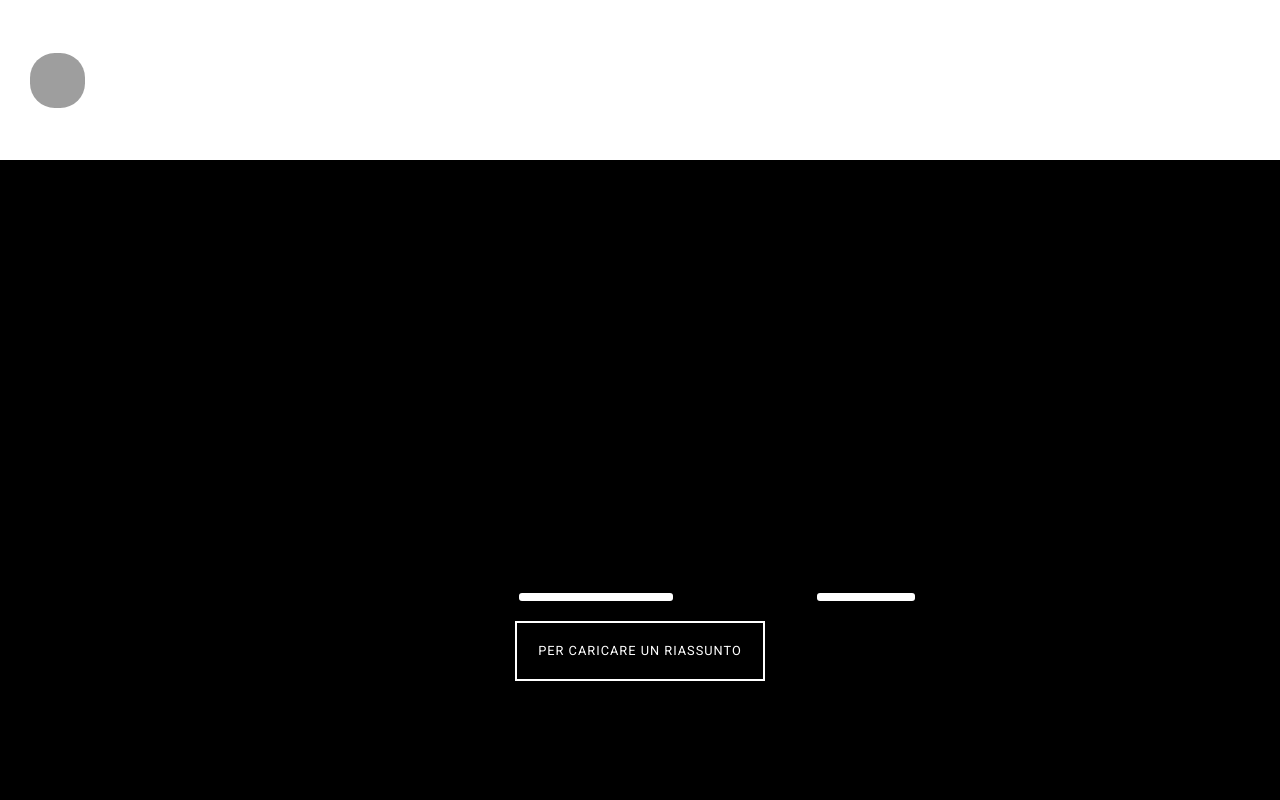
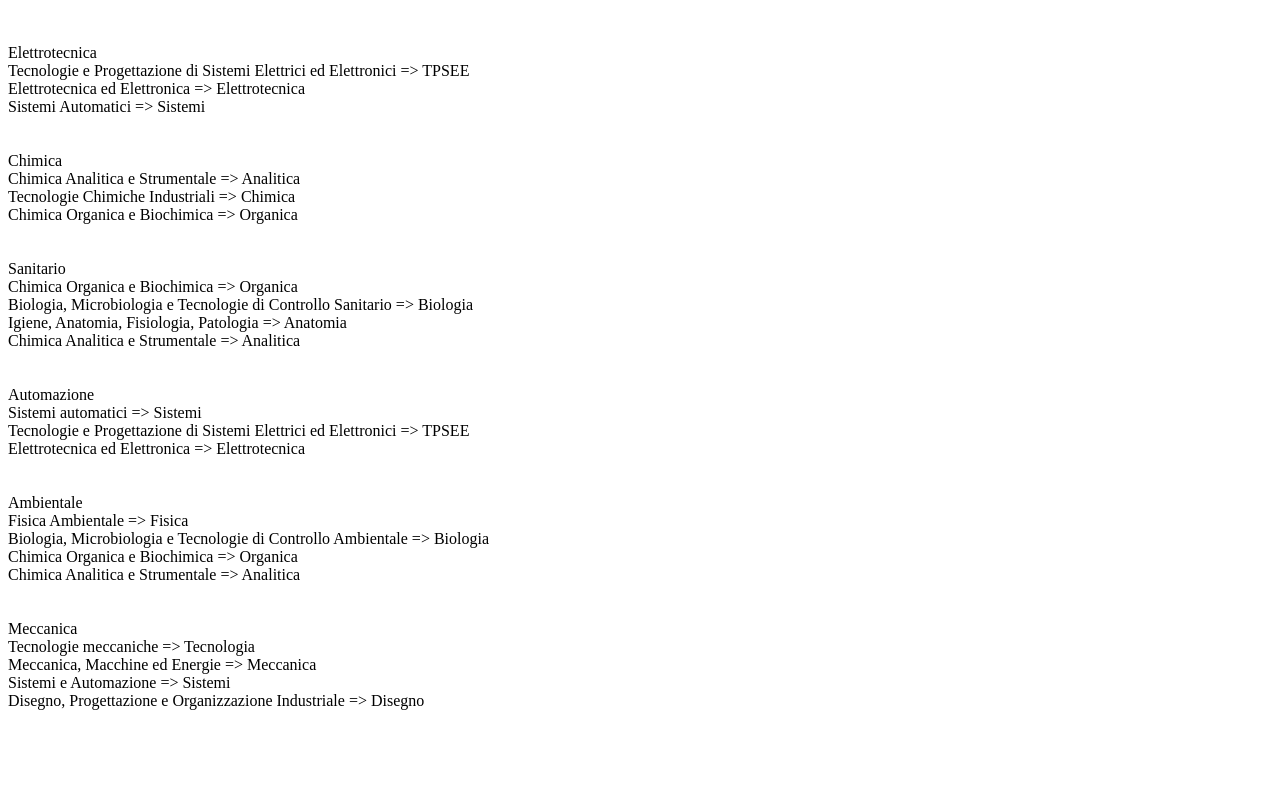
Before and after one commit to DavideVito/Riassunty, a PHP site: page /materie.html in a window 1280 px wide. Run offline with PHP 8.4, Linux system fonts and the light colour scheme; grey boxes are pictures that could not be loaded.

Commit message:
Add files via upload
Qualcosa2

```diff
--- a/materie.html
+++ b/materie.html
@@ -1,71 +1,50 @@
+<!DOCTYPE html>
 <html>
+<head>
+  <meta charset="utf-8">
+  <meta name="generator" content="AlterVista - Editor HTML"/>
+  <title></title>
+</head>
+<body><br><br>
+	Elettrotecnica<br>
+	Tecnologie e Progettazione di Sistemi Elettrici ed Elettronici => TPSEE
+    <br>
+    Elettrotecnica ed Elettronica => Elettrotecnica
+    <br>
+    Sistemi Automatici => Sistemi
+    <br><br><br>
+    Chimica<br>
+    Chimica Analitica e Strumentale => Analitica
+    <br>
+    Tecnologie Chimiche Industriali => Chimica
+    <br>
+    Chimica Organica e Biochimica => Organica
+    <br><br><br>
+    Sanitario<br>
+    Chimica Organica e Biochimica => Organica
+    <br>
+    Biologia, Microbiologia e Tecnologie di Controllo Sanitario => Biologia
+    <br>
+    Igiene, Anatomia, Fisiologia, Patologia => Anatomia
+    <br>
+    Chimica Analitica e Strumentale => Analitica
+    <br>
+    <br><br>Automazione<br>
+    Sistemi automatici => Sistemi<br>
+    Tecnologie e Progettazione di Sistemi Elettrici ed Elettronici => TPSEE<br>
+    Elettrotecnica ed Elettronica => Elettrotecnica<br>
+    <br><br>Ambientale<br>
+    Fisica Ambientale => Fisica<br>
+    Biologia, Microbiologia e Tecnologie di Controllo Ambientale => Biologia<br>
+    Chimica Organica e Biochimica => Organica<br>
+    Chimica Analitica e Strumentale => Analitica <br>
+    <br><br>Meccanica<br>
+    Tecnologie meccaniche => Tecnologia<br>
+    Meccanica, Macchine ed Energie => Meccanica<br>
+    Sistemi e Automazione => Sistemi<br>
+    Disegno, Progettazione e Organizzazione Industriale => Disegno
 
-<head>
-  <link rel="stylesheet" href="https://stackpath.bootstrapcdn.com/bootstrap/4.4.1/css/bootstrap.min.css"
-    integrity="sha384-Vkoo8x4CGsO3+Hhxv8T/Q5PaXtkKtu6ug5TOeNV6gBiFeWPGFN9MuhOf23Q9Ifjh" crossorigin="anonymous">
-  <meta http-equiv="Cache-Control" content="no-cache, no-store, must-revalidate" />
-  <link rel="icon" href="https://riassunty.altervista.org/logoITIS.jpg" type="image/jpg" />
-  <meta http-equiv="Pragma" content="no-cache" />
-  <meta http-equiv="Expires" content="0" />
-  <script src="https://cdnjs.cloudflare.com/ajax/libs/jquery/3.4.1/jquery.js"></script>
-  <script src="provone.js"></script>
-  <script src="API/app.js"></script>
-  <title>Riassunti</title>
-  <meta name="viewport" content="width=device-width, initial-scale=1.0">
-  <link rel="stylesheet" type="text/css" href="stile.css" />
-</head>
+  <p>&nbsp;</p>
 
-<body>
-
-  <header>
-    <nav>
-      <style>
-        .nascosta {
-          display: none;
-        }
-
-        .visibile {
-          display: block;
-        }
-      </style>
-
-      <div id="brand">
-        <div id="logo"> <img id="fotoLogo" src="https://riassunty.altervista.org/logoBIANCO.jpg"
-            style="height: 100%; width: 100%; border-radius: 45%;">
-        </div>
-      </div>
-
-      <div id="menu">
-        <div id="menu-toggle">
-          <div id="menu-icon">
-            <div class="bar"></div>
-            <div class="bar"></div>
-            <div class="bar"></div>
-          </div>
-        </div>
-
-        <ul id="outJS">
-        </ul>
-      </div>
-    </nav>
-
-    <div id="hero-section">
-      <div id="head-line" style="margin-top: 20%">
-        <div class="row justify-content-center">
-          <div id="caricamentoDiv" class="loading"></div>
-          <div class="button" id="button-3" onclick="window.location.href = 'Login.html'">
-            <div id="circle"></div><a>Per caricare un riassunto</a>
-          </div>
-        </div>
-      </div>
-    </div>
-  </header>
-
-  </div>
-  <div id="out2">
-    <div class="separator"></div>
-  </div>
-  <div id="footer"></div>
 </body>
-
 </html>
--- a/stile.css
+++ b/stile.css
@@ -13,12 +13,15 @@ html {
   padding: 0;
 }
 
+html,
 body {
   text-decoration: none;
   background-color: black;
   font-family: 'Roboto';
   overflow-x: hidden;
   overflow-y: scroll;
+  width:100%;
+overflow-x:hidden;
 }
 
 /*** Color Variables ***/
@@ -72,6 +75,13 @@ ul {
   display: flex;
   align-items: center;
 }
+
+
+#footer{
+height:175px;
+background-color: #000;
+}
+
 
 #brand {
   padding-left: 30px;
@@ -281,19 +291,30 @@ section {
     width: 100vw;
     height: 0;
     background: #000;
-    position: absolute;
+    position: fixed;
     top: 160px;
     -webkit-transform: translate(, );
     transform: translate(, );
     box-shadow: 0 5px 30px -4px rgba(0, 0, 0, 0.2);
     transition: all 0.3s;
+    overflow:auto;
   }
 
   ul.showMenu {
-    background: white;
+    text-align:center;
     left: 1px;
     height: 100vh;
     width: 100vw;
+  }
+
+  .bianco{
+  background-color:white;
+  color:black;
+  }
+
+  .nero{
+    background-color: black;
+    color:white;
   }
 
   ul.showMenu li {
--- a/todo.txt
+++ b/todo.txt
@@ -19,3 +19,5 @@ sistemare lo scroll
 cavare l'ultimo separatore
 
 Indagine sul voto preso da chi ha usato un certo riassunto
+
+Inserire pagina per le relazioni di alternanza s/l for us niggas
```
Also changed, not shown: API/app.js (+20 -18 lines), index.html (+5 -3 lines), API/jquery-backdetect.js (added).
